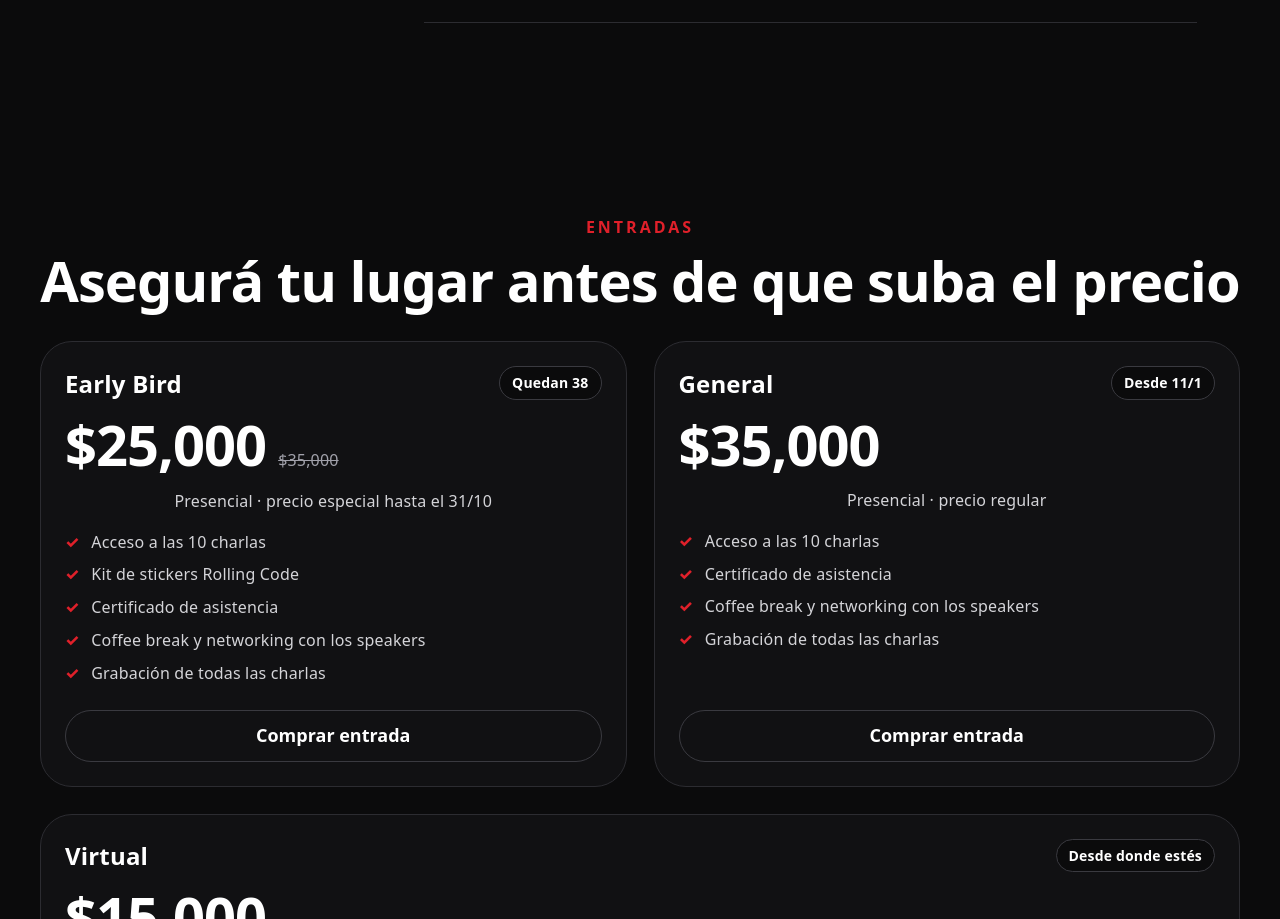
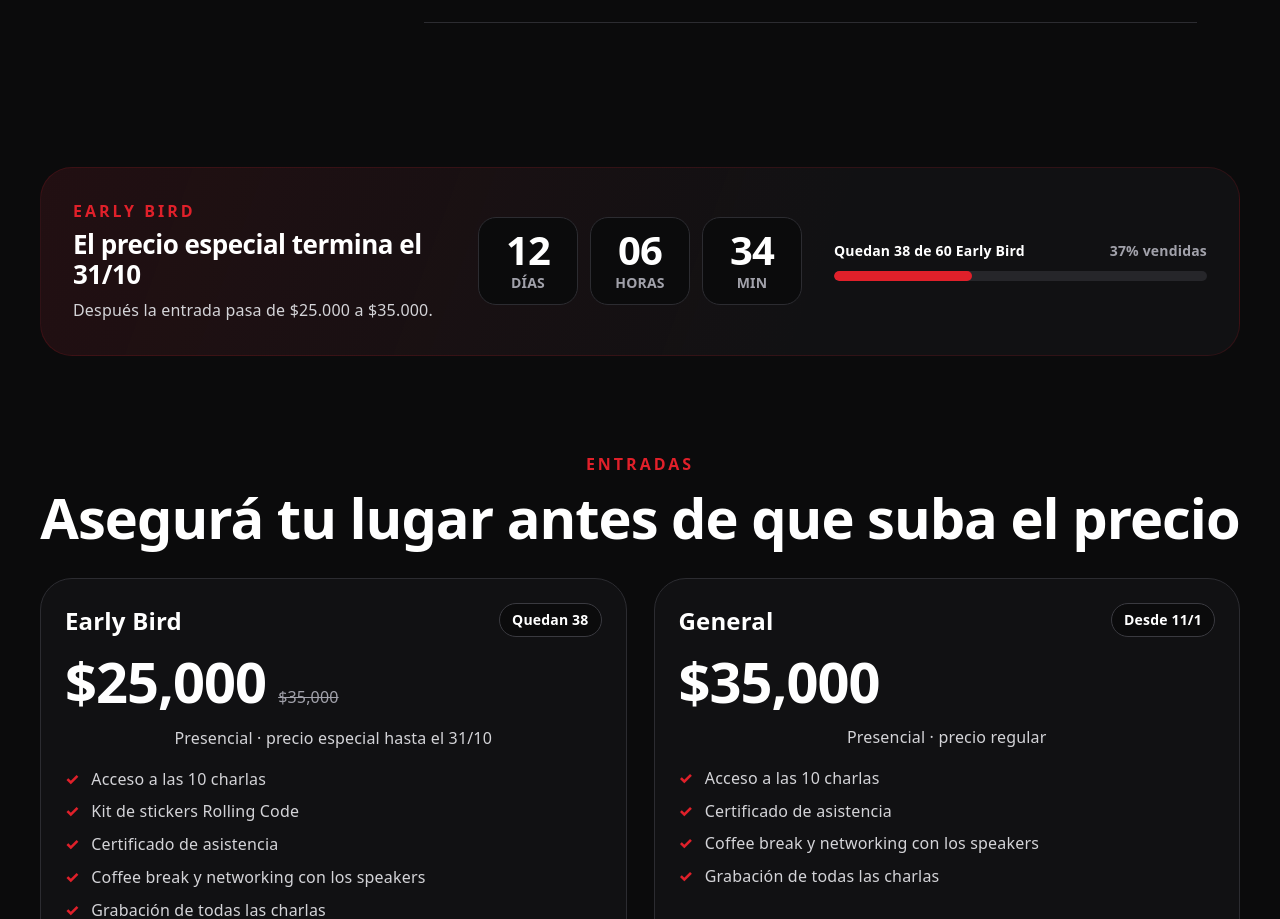
Before and after one commit to francobpascual/Page_Rolling_Code, a React (Vite) app: page / in a window 1280 px wide. Shown: the part 3463-4382 px from the top of the page. Built offline with nearby package versions, Linux system fonts and the light colour scheme; a web font is replaced by a local one.

Commit message:
feat:Timer Creation

```diff
--- a/src/App.tsx
+++ b/src/App.tsx
@@ -10,6 +10,7 @@ import Sponsors from "./components/Sponsors/sponsors";
 import Tickets from "./components/tickets/Tickets";
 import Navbar from "./navbar/navbar";
 import Hero from "./components/hero/Hero";
+import Timer from "./components/timer/Timer";
 
 
 
@@ -22,6 +23,7 @@ function App() {
       <Metrics />
       <Speakers />
       <Calendar />
+      <Timer />
       <Tickets />
       <Sponsor />
       <Sponsors />
--- /dev/null
+++ b/src/components/timer/Timer.css
@@ -0,0 +1,261 @@
+.timer {
+  padding: 48px 24px 0;
+  background-color: var(--rc-black);
+  color: var(--rc-white);
+  font-family: var(--bs-body-font-family);
+}
+
+.timer,
+.timer *,
+.timer-floating,
+.timer-floating * {
+  box-sizing: border-box;
+}
+
+/* Bloque completo */
+.timer-panel {
+  display: grid;
+  grid-template-columns: minmax(0, 1fr) auto minmax(0, 1fr);
+  align-items: center;
+  gap: 32px;
+
+  width: 100%;
+  max-width: 1200px;
+  margin-inline: auto;
+  padding: 32px;
+
+  background:
+    linear-gradient(
+      110deg,
+      rgb(110 7 12 / 18%),
+      transparent 65%
+    ),
+    var(--rc-surface);
+
+  border: 1px solid rgb(224 32 42 / 15%);
+  border-radius: 32px;
+}
+
+.timer-info {
+  min-width: 0;
+  text-align: left;
+}
+
+.timer-eyebrow {
+  margin: 0 0 8px;
+  color: var(--rc-red);
+  font-size: 16px;
+  font-weight: 800;
+  line-height: 1.4;
+  letter-spacing: 3px;
+}
+
+.timer-title {
+  margin: 0 0 8px;
+  color: var(--rc-white);
+  font-family: inherit;
+  font-size: 26px;
+  font-weight: 800;
+  line-height: 1.15;
+  letter-spacing: -0.5px;
+}
+
+.timer-description {
+  margin: 0;
+  color: var(--rc-text-soft);
+  font-size: 16px;
+  font-weight: 400;
+  line-height: 1.55;
+}
+
+/* Días, horas y minutos */
+.timer-countdown {
+  display: flex;
+  justify-content: center;
+  gap: 12px;
+}
+
+.timer-unit {
+  display: flex;
+  flex-direction: column;
+  justify-content: center;
+  align-items: center;
+
+  width: 100px;
+  min-height: 84px;
+  padding: 12px 8px;
+
+  background-color: var(--rc-black);
+  border: 1px solid var(--rc-border);
+  border-radius: 18px;
+
+  text-align: center;
+}
+
+.timer-unit__value {
+  color: var(--rc-white);
+  font-size: 40px;
+  font-weight: 800;
+  line-height: 1;
+  letter-spacing: -1px;
+  font-variant-numeric: tabular-nums;
+}
+
+.timer-unit__label {
+  margin-top: 4px;
+  color: var(--rc-text-mute);
+  font-size: 14px;
+  font-weight: 600;
+  line-height: 1.3;
+}
+
+/* Disponibilidad */
+.timer-availability {
+  min-width: 0;
+}
+
+.timer-availability__header {
+  display: flex;
+  justify-content: space-between;
+  align-items: baseline;
+  flex-wrap: wrap;
+  gap: 8px;
+  margin-bottom: 10px;
+
+  font-size: 14px;
+  font-weight: 600;
+  line-height: 1.4;
+}
+
+.timer-availability__header p {
+  margin: 0;
+  color: var(--rc-white);
+}
+
+.timer-availability__header span {
+  color: var(--rc-text-mute);
+}
+
+.timer-progress {
+  width: 100%;
+  height: 10px;
+  overflow: hidden;
+
+  background-color: var(--rc-surface-2);
+  border-radius: 999px;
+}
+
+.timer-progress__fill {
+  height: 100%;
+  background-color: var(--rc-red);
+  border-radius: inherit;
+}
+
+/* Cuenta regresiva flotante a la derecha */
+.timer-floating {
+  position: fixed;
+  top: 50%;
+  right: 16px;
+  z-index: 100;
+
+  transform: translateY(-50%);
+
+  color: var(--rc-white);
+  font-family: var(--bs-body-font-family);
+
+  animation: timer-slide-in 0.25s ease-out;
+}
+
+.timer-floating .timer-countdown {
+  flex-direction: column;
+  gap: 8px;
+}
+
+.timer-floating .timer-unit {
+  width: 76px;
+  min-height: 72px;
+  padding: 10px 6px;
+
+  border-color: rgb(224 32 42 / 45%);
+  box-shadow: 0 6px 20px rgb(0 0 0 / 25%);
+}
+
+.timer-floating .timer-unit__value {
+  font-size: 30px;
+}
+
+.timer-floating .timer-unit__label {
+  font-size: 12px;
+}
+
+@keyframes timer-slide-in {
+  from {
+    opacity: 0;
+    transform: translate(20px, -50%);
+  }
+
+  to {
+    opacity: 1;
+    transform: translate(0, -50%);
+  }
+}
+
+/* Tablets */
+@media (max-width: 1199.98px) {
+  .timer-panel {
+    grid-template-columns: minmax(0, 1fr) auto;
+    gap: 24px;
+  }
+
+  .timer-availability {
+    grid-column: 1 / -1;
+  }
+}
+
+/* Celulares */
+@media (max-width: 767.98px) {
+  .timer-panel {
+    grid-template-columns: minmax(0, 1fr);
+    padding: 24px;
+  }
+
+  .timer-availability {
+    grid-column: auto;
+  }
+
+  .timer-countdown {
+    gap: 8px;
+  }
+
+  .timer-panel .timer-unit {
+    flex: 1;
+    min-width: 0;
+    max-width: 110px;
+    width: auto;
+  }
+
+  .timer-floating {
+    right: 8px;
+  }
+
+  .timer-floating .timer-unit {
+    width: 56px;
+    min-height: 58px;
+    padding: 8px 4px;
+    border-radius: 14px;
+  }
+
+  .timer-floating .timer-unit__value {
+    font-size: 24px;
+  }
+
+  .timer-floating .timer-unit__label {
+    font-size: 10px;
+  }
+}
+
+@media (prefers-reduced-motion: reduce) {
+  .timer-floating {
+    animation: none;
+  }
+}
--- /dev/null
+++ b/src/components/timer/Timer.tsx
@@ -0,0 +1,152 @@
+import { useEffect, useRef, useState } from "react";
+import "./Timer.css";
+
+const deadline = new Date("2026-11-01T00:00:00-03:00").getTime();
+
+const totalTickets = 60;
+const remainingTickets = 38;
+
+const soldPercentage = Math.round(
+  ((totalTickets - remainingTickets) / totalTickets) * 100
+);
+
+function getRemainingTime() {
+  const difference = Math.max(0, deadline - Date.now());
+
+  return {
+    days: Math.floor(difference / (1000 * 60 * 60 * 24)),
+    hours: Math.floor((difference / (1000 * 60 * 60)) % 24),
+    minutes: Math.floor((difference / (1000 * 60)) % 60),
+    expired: difference === 0,
+  };
+}
+
+interface CountdownProps {
+  days: number;
+  hours: number;
+  minutes: number;
+}
+
+function Countdown({ days, hours, minutes }: CountdownProps) {
+  const units = [
+    { label: "DÍAS", value: days },
+    { label: "HORAS", value: hours },
+    { label: "MIN", value: minutes },
+  ];
+
+  return (
+    <div
+      className="timer-countdown"
+      role="timer"
+      aria-label={`${days} días, ${hours} horas y ${minutes} minutos restantes`}
+    >
+      {units.map((unit) => (
+        <div className="timer-unit" key={unit.label} aria-hidden="true">
+          <span className="timer-unit__value">
+            {String(unit.value).padStart(2, "0")}
+          </span>
+
+          <span className="timer-unit__label">{unit.label}</span>
+        </div>
+      ))}
+    </div>
+  );
+}
+
+function Timer() {
+  const sectionRef = useRef<HTMLElement>(null);
+
+  const [timeLeft, setTimeLeft] = useState(getRemainingTime);
+  const [isFloating, setIsFloating] = useState(false);
+
+  useEffect(() => {
+    const intervalId = window.setInterval(() => {
+      setTimeLeft(getRemainingTime());
+    }, 1000);
+
+    return () => window.clearInterval(intervalId);
+  }, []);
+
+  useEffect(() => {
+    const section = sectionRef.current;
+
+    if (!section) return;
+
+    const observer = new IntersectionObserver(
+      ([entry]) => {
+        // Se activa solamente cuando el bloque quedó arriba de la pantalla.
+        setIsFloating(
+          !entry.isIntersecting && entry.boundingClientRect.bottom <= 0
+        );
+      },
+      { threshold: 0 }
+    );
+
+    observer.observe(section);
+
+    return () => observer.disconnect();
+  }, []);
+
+  return (
+    <>
+      <section
+        ref={sectionRef}
+        className="timer"
+        aria-labelledby="timer-title"
+      >
+        <div className="timer-panel">
+          <div className="timer-info">
+            <p className="timer-eyebrow">EARLY BIRD</p>
+
+            <h2 id="timer-title" className="timer-title">
+              {timeLeft.expired
+                ? "Terminó el precio especial"
+                : "El precio especial termina el 31/10"}
+            </h2>
+
+            <p className="timer-description">
+              {timeLeft.expired
+                ? "Consultá las entradas disponibles."
+                : "Después la entrada pasa de $25.000 a $35.000."}
+            </p>
+          </div>
+
+          <Countdown {...timeLeft} />
+
+          <div className="timer-availability">
+            <div className="timer-availability__header">
+              <p>Quedan {remainingTickets} de {totalTickets} Early Bird</p>
+
+              <span>{soldPercentage}% vendidas</span>
+            </div>
+
+            <div
+              className="timer-progress"
+              role="progressbar"
+              aria-label="Entradas Early Bird vendidas"
+              aria-valuemin={0}
+              aria-valuemax={100}
+              aria-valuenow={soldPercentage}
+            >
+              <div
+                className="timer-progress__fill"
+                style={{ width: `${soldPercentage}%` }}
+              />
+            </div>
+          </div>
+        </div>
+      </section>
+
+      {isFloating && !timeLeft.expired && (
+        <aside
+          className="timer-floating"
+          aria-label="Tiempo restante del precio Early Bird"
+        >
+          <Countdown {...timeLeft} />
+        </aside>
+      )}
+    </>
+  );
+}
+
+export default Timer;
```
